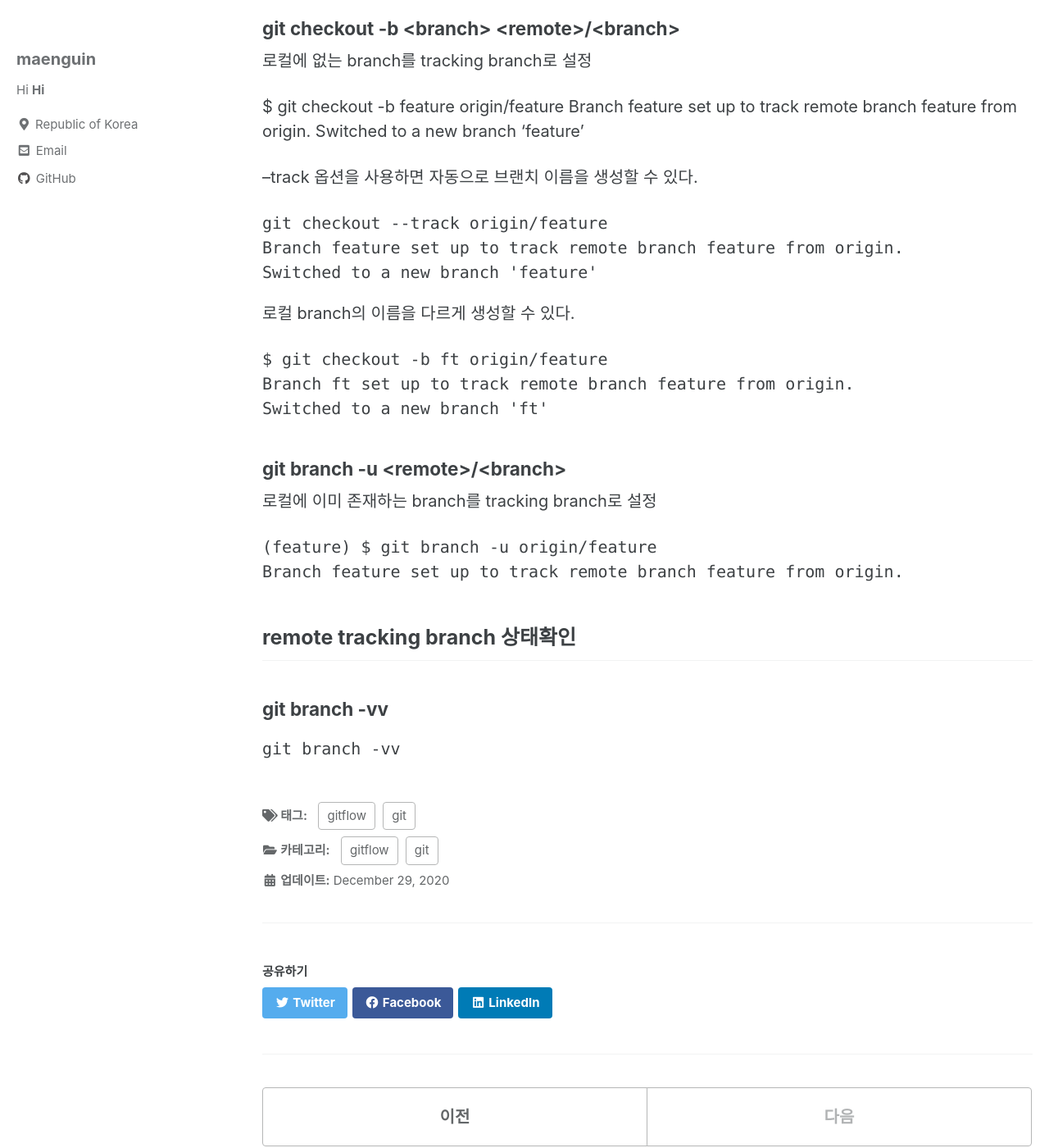
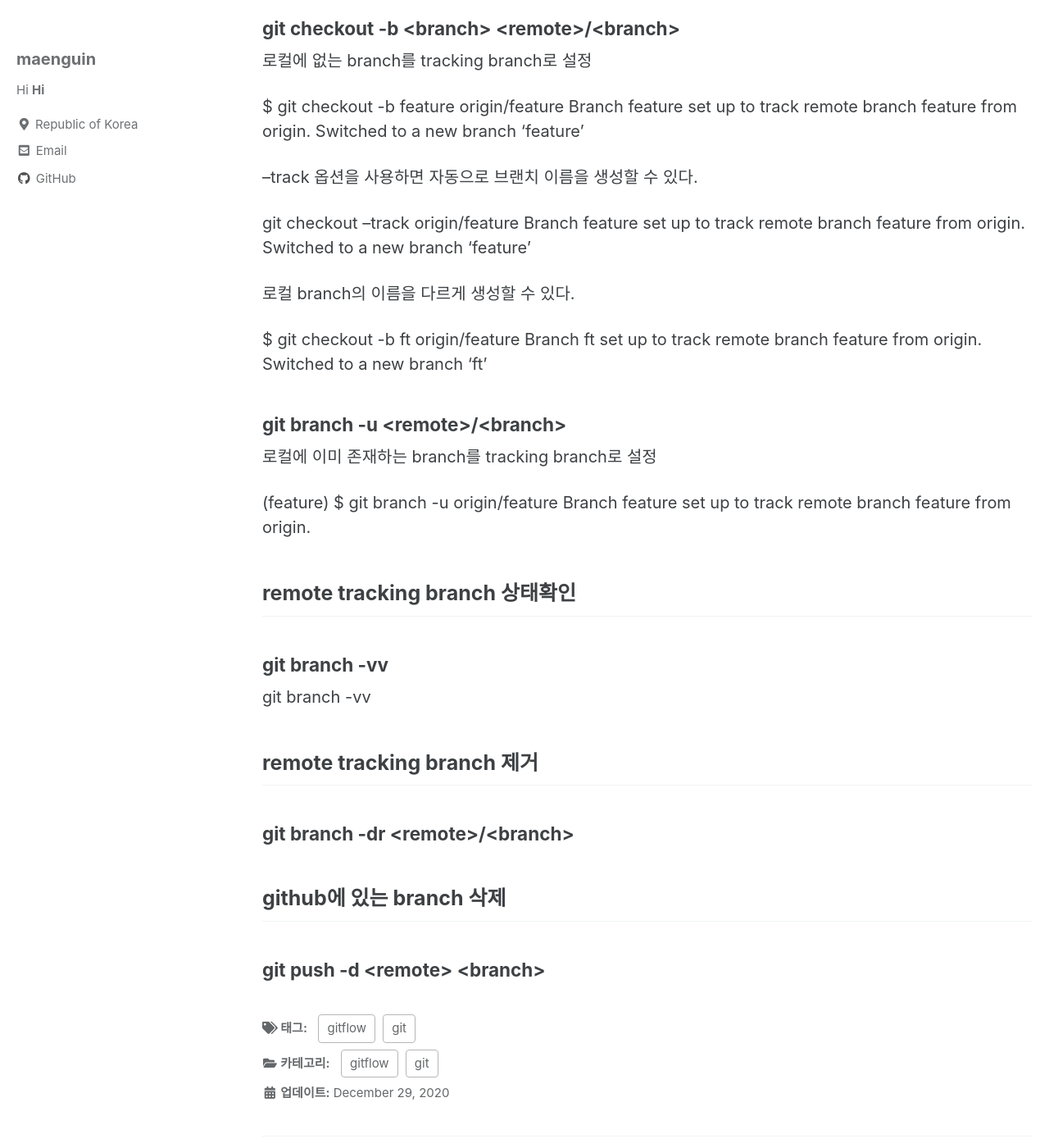
Before and after one commit to maenguin/maenguin.github.io, a Jekyll site: the page built from _posts/2020-12-29-gitflow.md, in a window 1280 px wide and 1400 px high, scrolled down 395 px. Shown: the whole window at 82% size. Built offline with Jekyll 4.4.1, drawn with Linux system fonts in a browser that asks for light colours; cached includes are drawn as plain includes.

Commit message:
Update 2020-12-29-gitflow.md

````diff
--- a/_posts/2020-12-29-gitflow.md
+++ b/_posts/2020-12-29-gitflow.md
@@ -25,30 +25,34 @@ tags:
 
 
 --track 옵션을 사용하면 자동으로 브랜치 이름을 생성할 수 있다.
-```git
-git checkout --track origin/feature
-Branch feature set up to track remote branch feature from origin.
-Switched to a new branch 'feature'
-```
+
+  git checkout --track origin/feature
+  Branch feature set up to track remote branch feature from origin.
+  Switched to a new branch 'feature'
+
 
 로컬 branch의 이름을 다르게 생성할 수 있다.
-```git
-$ git checkout -b ft origin/feature
-Branch ft set up to track remote branch feature from origin.
-Switched to a new branch 'ft'
-```
+
+  $ git checkout -b ft origin/feature
+  Branch ft set up to track remote branch feature from origin.
+  Switched to a new branch 'ft'
+
 
 ### git branch -u \<remote>/\<branch>
 로컬에 이미 존재하는 branch를 tracking branch로 설정
 
-```git
-(feature) $ git branch -u origin/feature
-Branch feature set up to track remote branch feature from origin.
-```
+
+  (feature) $ git branch -u origin/feature
+  Branch feature set up to track remote branch feature from origin.
+
 
 ## remote tracking branch 상태확인
 
 ### git branch -vv
-```git
-git branch -vv
-```
+
+  git branch -vv
+
+## remote tracking branch 제거
+### git branch -dr \<remote>/\<branch>
+## github에 있는 branch 삭제
+### git push -d \<remote> \<branch>
````
